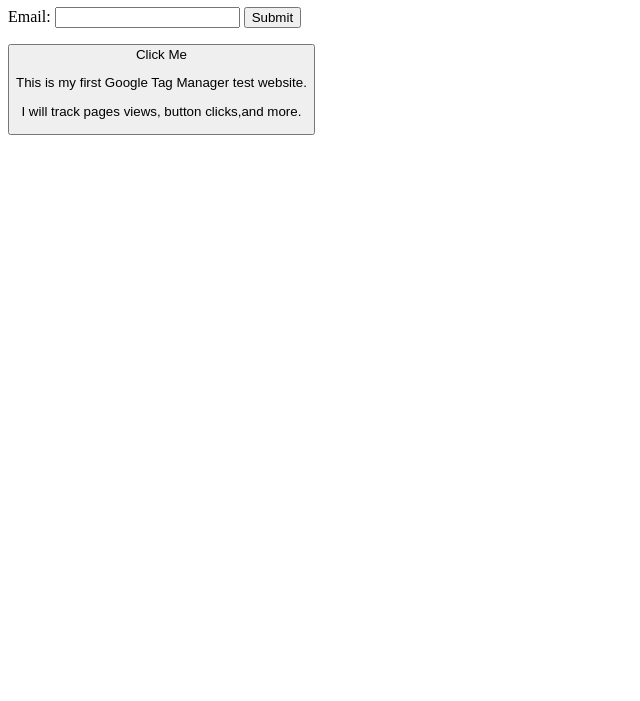
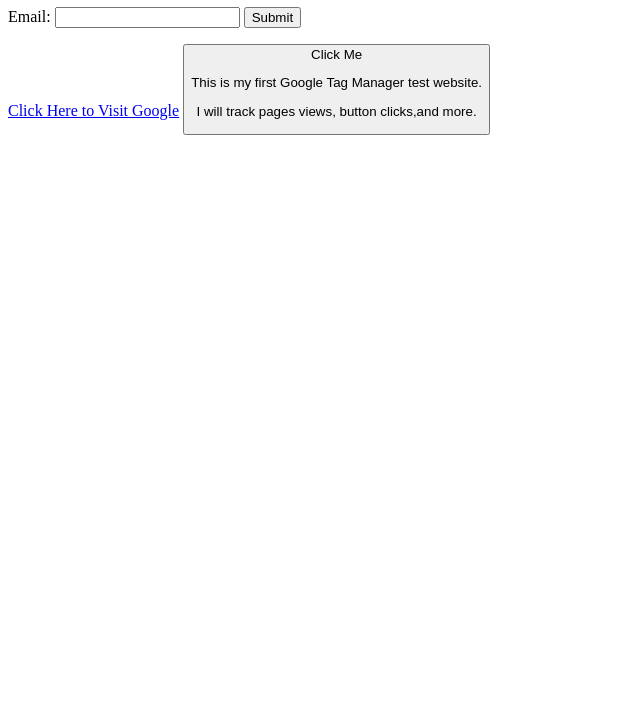
Before and after one commit to nish565/ga4-gtm-practice, a plain HTML site: page index.html in a window 1280 px wide. Shown: the part 99-800 px from the top of the page, without its empty margins (0-640 px from the left). Drawn offline with Linux system fonts and the light colour scheme.

Commit message:
Update index.html

```diff
--- a/index.html
+++ b/index.html
@@ -30,6 +30,7 @@
   <input type="email" id="email" name="email" required>
   <button type="submit">Submit</button>
   </form>
+  <a href="https://www.google.com" target="_blank">Click Here to Visit Google</a>
   <button id="cta-button">Click Me<?/button>
   <p> This is my first Google Tag Manager test website.</p>
   <p>I will track pages views, button clicks,and more.</p>
```
